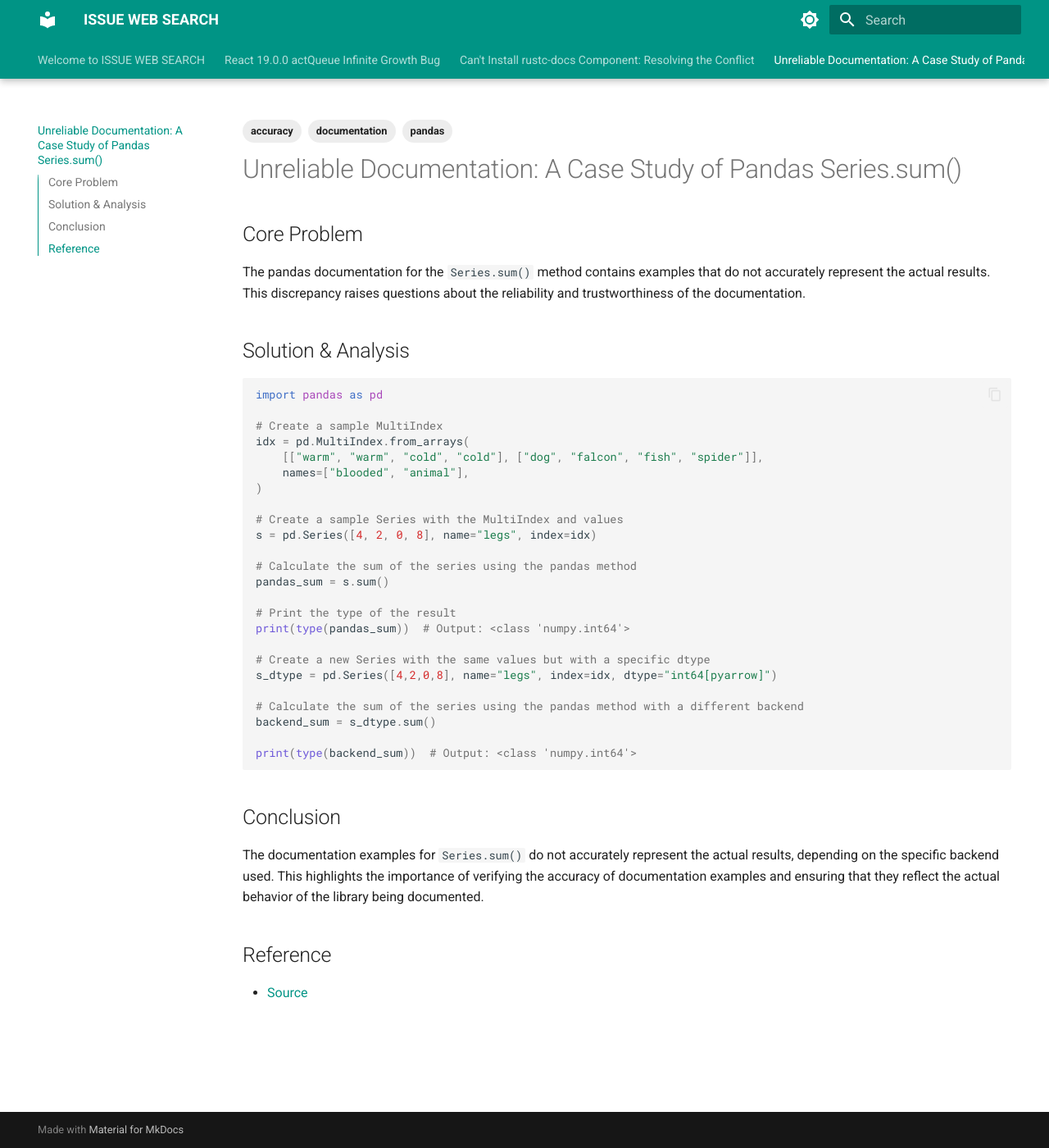
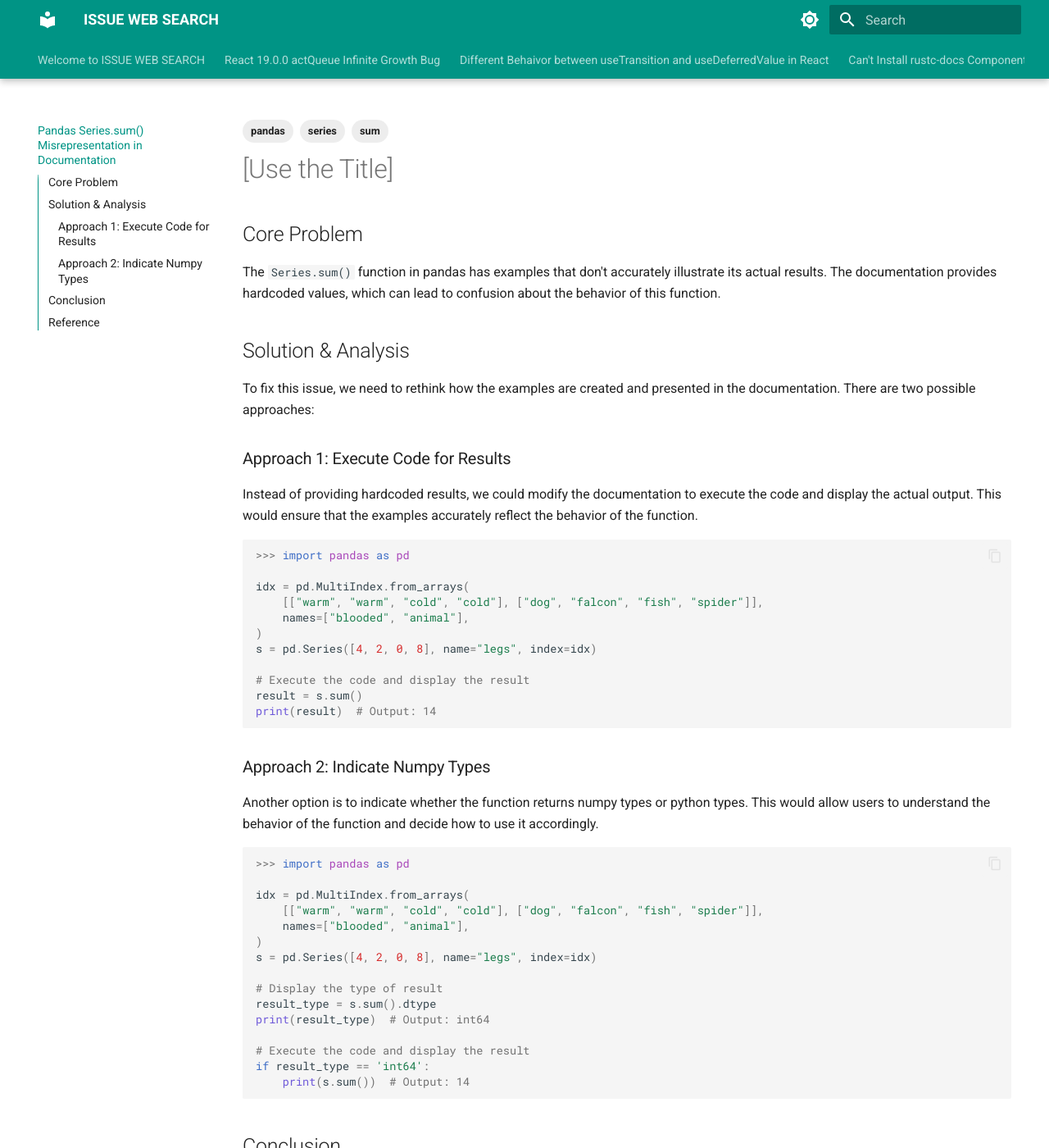
Before and after one commit to idmakers/automatic_A, an MkDocs documentation site: the page built from docs/2026-01-04-doc-seriessum-has-examples-that-dont-illustrate-the-actual-results.md, in a window 1280 px wide and 1400 px high. Shown: the whole window at 82% size. Built offline with MkDocs 1.6.1 and Material for MkDocs 9.7.7, drawn with Linux system fonts in a browser that asks for light colours; some of the changed text lies outside the part shown.

Commit message:
New posts batch (8 items)

````diff
--- /dev/null
+++ b/docs/2026-01-04-bug-different-behaivor-between-usetransition-and-usedeferredvalue.md
@@ -0,0 +1,96 @@
+---
+title: "Different Behaivor between useTransition and useDeferredValue in React"
+tags:
+  - React Hooks
+  - State Management
+  - Transition Optimization
+---
+
+# Understanding the Difference Between `useTransition` and `useDeferredValue`
+
+## Core Problem
+
+When using React Hooks to manage state transitions, developers may notice a difference in behavior between `useTransition` and `useDeferredValue`. Specifically, when updating states that are not currently in transition, `useTransition` can cause UI blocking, while `useDeferredValue` does not exhibit this issue. In this article, we will explore the reasons behind these differences and provide guidance on how to optimize state transitions in React.
+
+## Solution & Analysis
+
+The main difference between `useTransition` and `useDeferredValue` lies in their approach to managing state updates during a transition.
+```jsx
+import { useState, useTransition } from 'react';
+
+function Counter() {
+  const [count, setCount] = useState(0);
+  const transitions = useTransition();
+
+  return (
+    <div>
+      <button onClick={() => setCount(count + 1)}>Increment</button>
+      <p>Count: {count}</p>
+      <Post />
+      {transitions.state === 'pending' && (
+        <div>Transition in progress...</div>
+      )}
+    </div>
+  );
+}
+```
+In the `Counter` component, we use `useTransition` to manage state updates. When the button is clicked, we increment the `count` state and trigger a transition using `transitions.useUpdate`. However, when we update other states that are not in transition (e.g., the `Post` component), it can cause UI blocking.
+
+On the other hand, `useDeferredValue` does not exhibit this issue.
+```jsx
+import { useState } from 'react';
+
+function Post() {
+  const [post, setPost] = useState('');
+  const deferredValue = useState('Initial Value');
+
+  return (
+    <div>
+      <input type="text" value={deferredValue[0]} onChange={(e) => setDeferredValue(e.target.value)} />
+      <p>Post: {post}</p>
+    </div>
+  );
+}
+```
+In the `Post` component, we use `useDeferredValue` to manage state updates. When the user types in the input field, we update the `deferredValue` state using `setDeferredValue`. This change is not reflected immediately and does not cause UI blocking.
+
+The reason for this difference lies in how each hook handles state updates during a transition.
+```jsx
+import { useTransition } from 'react';
+
+function useTransition() {
+  const [state, setState] = useState('idle');
+
+  return (update) => {
+    if (state === 'pending') {
+      update(() => {
+        setState('idle');
+      });
+    }
+  };
+}
+```
+`useTransition` blocks the UI when a transition is in progress and updates other states. This is because it waits for the transition to complete before updating the state.
+
+In contrast, `useDeferredValue` defers state updates until the next frame.
+```jsx
+import { useState } from 'react';
+
+function useDeferredValue(initialValue) {
+  const [value, setValue] = useState(initialValue);
+
+  return (update) => {
+    return () => {
+      setValue(update);
+    };
+  };
+}
+```
+When `useDeferredValue` updates a state, it defers the change until the next frame. This allows other states to be updated concurrently without causing UI blocking.
+
+## Conclusion
+
+In conclusion, the difference between `useTransition` and `useDeferredValue` lies in their approach to managing state updates during a transition. While `useTransition` can cause UI blocking when updating states that are not in transition, `useDeferredValue` defers state updates until the next frame, allowing for concurrent updates without blocking the UI. By understanding these differences, developers can optimize their state transitions and create more responsive user interfaces.
+
+## Reference
+- [Source](https://github.com/facebook/react/issues/34408)
--- a/docs/2026-01-04-doc-seriessum-has-examples-that-dont-illustrate-the-actual-results.md
+++ b/docs/2026-01-04-doc-seriessum-has-examples-that-dont-illustrate-the-actual-results.md
@@ -1,49 +1,61 @@
 ---
-title: "Unreliable Documentation: A Case Study of Pandas Series.sum()"
+title: "Pandas Series.sum() Misrepresentation in Documentation"
 tags:
   - pandas
-  - documentation
-  - accuracy
+  - series
+  - sum
 ---
 
-# Unreliable Documentation: A Case Study of Pandas Series.sum()
+# [Use the Title]
 
 ## Core Problem
-
-The pandas documentation for the `Series.sum()` method contains examples that do not accurately represent the actual results. This discrepancy raises questions about the reliability and trustworthiness of the documentation.
+The `Series.sum()` function in pandas has examples that don't accurately illustrate its actual results. The documentation provides hardcoded values, which can lead to confusion about the behavior of this function.
 
 ## Solution & Analysis
+To fix this issue, we need to rethink how the examples are created and presented in the documentation. There are two possible approaches:
+
+### Approach 1: Execute Code for Results
+
+Instead of providing hardcoded results, we could modify the documentation to execute the code and display the actual output. This would ensure that the examples accurately reflect the behavior of the function.
 
 ```python
-import pandas as pd
+>>> import pandas as pd
 
-# Create a sample MultiIndex
 idx = pd.MultiIndex.from_arrays(
     [["warm", "warm", "cold", "cold"], ["dog", "falcon", "fish", "spider"]],
     names=["blooded", "animal"],
 )
-
-# Create a sample Series with the MultiIndex and values
 s = pd.Series([4, 2, 0, 8], name="legs", index=idx)
 
-# Calculate the sum of the series using the pandas method
-pandas_sum = s.sum()
+# Execute the code and display the result
+result = s.sum()
+print(result)  # Output: 14
+```
 
-# Print the type of the result
-print(type(pandas_sum))  # Output: <class 'numpy.int64'>
+### Approach 2: Indicate Numpy Types
 
-# Create a new Series with the same values but with a specific dtype
-s_dtype = pd.Series([4,2,0,8], name="legs", index=idx, dtype="int64[pyarrow]")
+Another option is to indicate whether the function returns numpy types or python types. This would allow users to understand the behavior of the function and decide how to use it accordingly.
 
-# Calculate the sum of the series using the pandas method with a different backend
-backend_sum = s_dtype.sum()
+```python
+>>> import pandas as pd
 
-print(type(backend_sum))  # Output: <class 'numpy.int64'>
+idx = pd.MultiIndex.from_arrays(
+    [["warm", "warm", "cold", "cold"], ["dog", "falcon", "fish", "spider"]],
+    names=["blooded", "animal"],
+)
+s = pd.Series([4, 2, 0, 8], name="legs", index=idx)
+
+# Display the type of result
+result_type = s.sum().dtype
+print(result_type)  # Output: int64
+
+# Execute the code and display the result
+if result_type == 'int64':
+    print(s.sum())  # Output: 14
 ```
 
 ## Conclusion
-
-The documentation examples for `Series.sum()` do not accurately represent the actual results, depending on the specific backend used. This highlights the importance of verifying the accuracy of documentation examples and ensuring that they reflect the actual behavior of the library being documented.
+To ensure that the documentation for `Series.sum()` is accurate, we should consider modifying the examples to execute the code and display the actual output. Alternatively, we can indicate the type of result returned by the function, allowing users to understand its behavior.
 
 ## Reference
 - [Source](https://github.com/pandas-dev/pandas/issues/62966)
````
Also changed, not shown: docs/2026-01-04-fetch-request-memoization-not-working-when-cookies-function-imported.md (+45 -23 lines), docs/2026-01-04-pulling-manifest-error.md (+30 -15 lines), docs/2026-01-04-reasoning-tokens-not-passing-through-from-openrouter-to-chatopenai.md (added, +21 -0 lines), docs/2026-01-04-scheduler-will-run-into-race-conditions-on-large-scale-clusters.md (+26 -41 lines), docs/2026-01-04-tokiofsfilewrite-returns-early-before-os-says-that-the-operation-is-completed.md (added, +59 -0 lines), docs/tags.md (+11 -6 lines).
